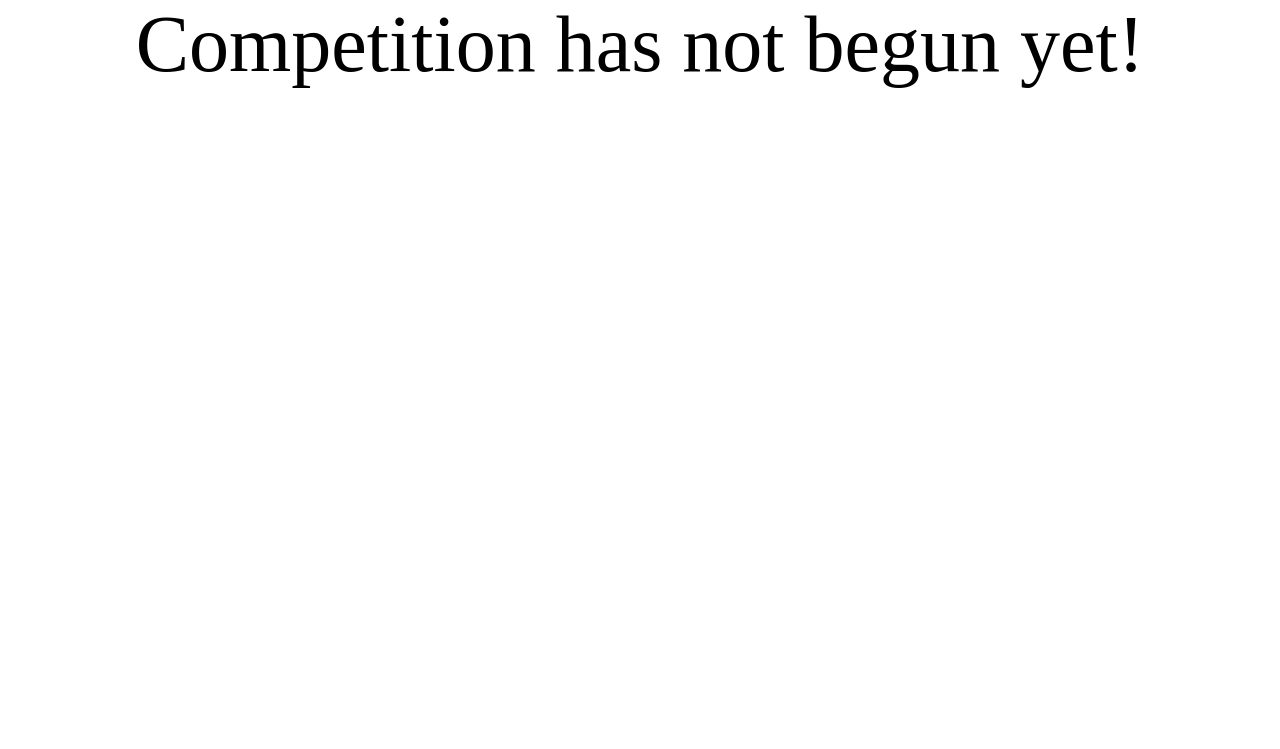
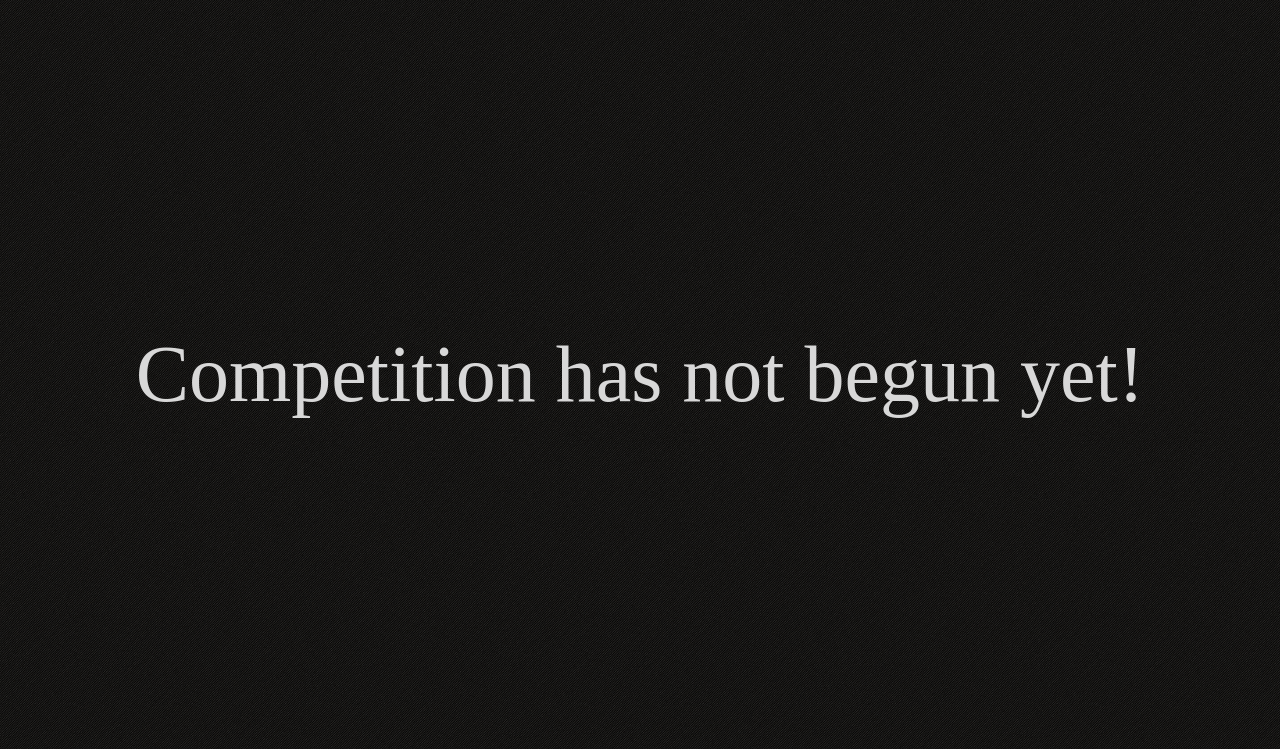
Before and after one commit to chaosagent/ctf-platform, a Flask app: template templates/competition_inactive.html in a window 1280 px wide. Shown: the part 51-800 px from the top of the page. Run offline with Flask 2, Linux system fonts and the light colour scheme; the template is opened without the code that fills it, so the values that code supplies are empty; some libraries are stand-ins or nearby versions.

Commit message:
Style competition inactive page

```diff
--- a/static/style.css
+++ b/static/style.css
@@ -65,6 +65,6 @@ div.center {
 .inline {
     display: inline;
 }
-div.content {
+div#content {
     margin: 0;
 }
--- a/templates/competition_inactive.html
+++ b/templates/competition_inactive.html
@@ -1,12 +1,30 @@
 {%- extends "frame.html" -%}
 {%- block head -%}
     {{ super() }}
+    <script src="//code.jquery.com/jquery-1.11.2.min.js"></script>
     <style>
+        div#content {
+            /* Background pattern from subtlepatterns.com */
+            background-image: url("{{ url_for('static', filename='darth_stripe.png') }}");
+            background-repeat: repeat;
+            color: #d8d8d8;
+        }
         .bigtext {
             font-size: 5em;
             text-align: center;
         }
     </style>
+    <script type="text/javascript">
+        $(document).ready(function() {
+            viewportheight = $(window).height();
+            navbarheight = $('#navbarplaceholder').height();
+            $('#inner_content').height(viewportheight - navbarheight);
+            $(window).resize(function() {
+                viewportheight = $(window).height();
+                $('#inner_content').height(viewportheight - navbarheight);
+            });
+        });
+    </script>
 {% endblock %}
 {%- block title -%}
 {%- if not g.competition_started -%}
@@ -18,7 +36,7 @@
 {% endif %}
 {% endblock %}
 {% block content %}
-    <div class="bigtext">
+    <div id="inner_content" class="bigtext center">
         {%- if not g.competition_started -%}
             Competition has not begun yet!
         {%- elif g.competition_ended -%}
```
